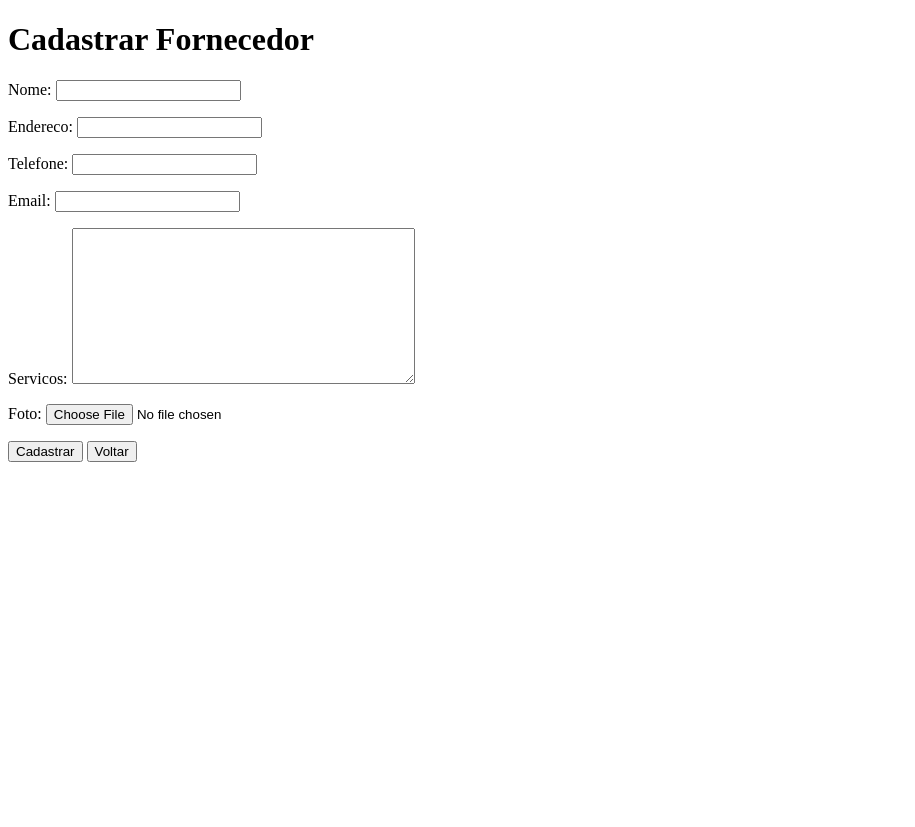
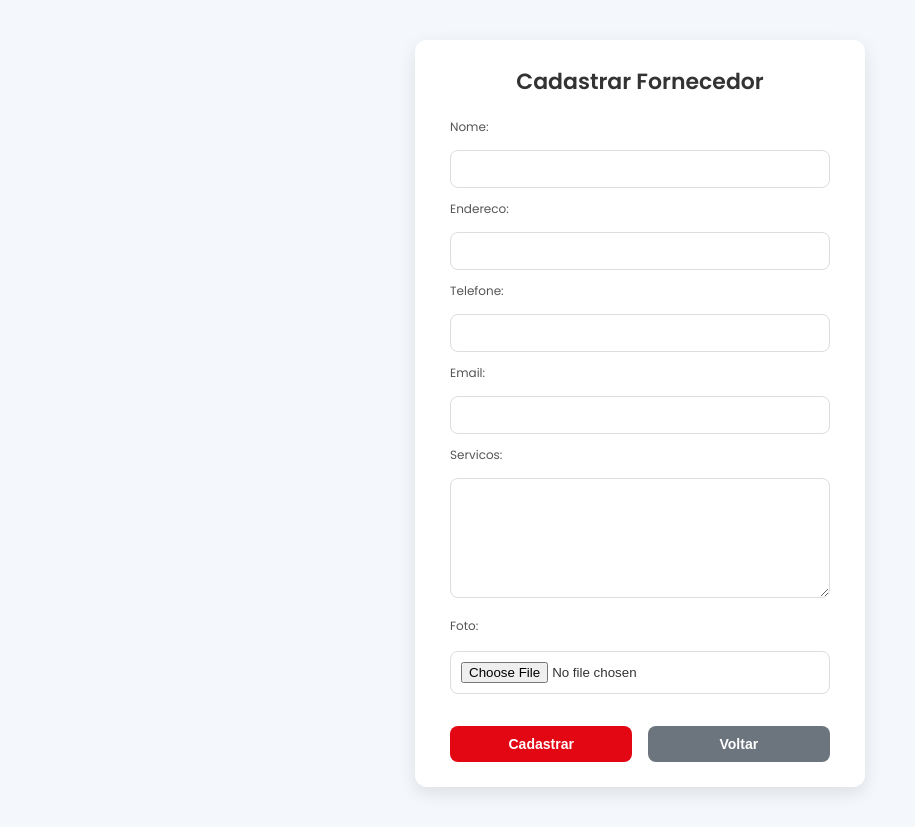
Before and after one commit to TavinScapi/stockStore, a Django app: page /cadastrar/ in a window 1280 px wide. Shown: the whole page, without its empty margins (0-915 px from the left). Before the commit the page ends 462 px from the top, so only its background shows below. Run offline with Django 5.2, Linux system fonts and the light colour scheme; parts of the project's set-up code (start-up, migrations or seed data) failed here and were passed over.

Commit message:
versao final

```diff
--- a/TCC/static/TCC/FORN/FORNCAD/index.css
+++ b/TCC/static/TCC/FORN/FORNCAD/index.css
@@ -1,79 +1,161 @@
-/* Estilos gerais da página */
+/* General Reset */
+* {
+    margin: 0;
+    padding: 0;
+    box-sizing: border-box;
+}
+
+/* Body and Fonts */
 body {
     font-family: 'Poppins', sans-serif;
-    background-color: #f4f4f9;
+    background-color: #f4f7fc;
     color: #333;
     display: flex;
     justify-content: center;
     align-items: center;
     min-height: 100vh;
-    margin: 0;
+    padding: 20px;
 }
 
-h1 {
-    text-align: center;
+/* Wrapper for centering the form */
+.form-wrapper {
+    width: 100%;
+    display: flex;
+    justify-content: center;
+    align-items: center;
+    padding: 20px;
+}
+
+/* Form Container */
+.form-container {
+    background-color: #fff;
+    padding: 25px 35px;
+    border-radius: 12px;
+    box-shadow: 0 6px 18px rgba(0, 0, 0, 0.1);
+    width: 100%;
+    max-width: 450px; /* Compact form */
+}
+
+/* Form Title */
+.form-title {
+    font-size: 22px;
     font-weight: 600;
     color: #333;
     margin-bottom: 20px;
+    text-align: center;
 }
 
-/* Estilos para o formulário */
-form {
-    background-color: white;
-    padding: 30px;
-    border-radius: 8px;
-    box-shadow: 0 4px 10px rgba(0, 0, 0, 0.1);
-    max-width: 400px;
-    width: 100%;
-    margin: 20px;
+/* Form Group */
+.form-group {
+    margin-bottom: 18px;
 }
 
-/* Estilos para os campos do formulário */
-form label {
-    font-size: 0.9rem;
-    font-weight: 500;
-    color: #555;
+/* Form Fields */
+input[type="text"], input[type="email"], input[type="tel"], textarea, select {
+    width: 100%;
+    padding: 10px;
+    font-size: 14px;
+    border: 1px solid #ddd;
+    border-radius: 8px;
+    margin-top: 8px;
+    box-sizing: border-box;
+    transition: border-color 0.3s ease;
 }
 
-form input[type="text"],
-form input[type="email"],
-form input[type="file"],
-form textarea,
-form select {
-    width: 100%;
-    padding: 10px;
-    margin: 8px 0 15px;
-    border: 1px solid #ddd;
-    border-radius: 4px;
-    font-size: 0.95rem;
+/* Focus and Hover Effects */
+input[type="text"]:focus, input[type="email"]:focus, input[type="tel"]:focus, textarea:focus, select:focus {
+    border-color: #007bff;
+    outline: none;
 }
 
-form input[type="file"] {
-    padding: 5px;
-    font-size: 0.9rem;
+input[type="file"] {
+    padding: 10px;
+    border-radius: 8px;
+    border: 1px solid #ddd;
+    margin-top: 10px;
+    width: 100%;
 }
 
-/* Botão de envio */
-form button[type="submit"] {
-    width: 100%;
-    padding: 12px;
+textarea {
+    resize: vertical;
+    height: 120px; /* Reduced height for compactness */
+    margin-top: 8px;
+}
+
+/* Buttons */
+.form-buttons {
+    display: flex;
+    justify-content: space-between;
+    gap: 12px;
+    margin-top: 20px;
+}
+
+button {
+    padding: 10px 20px;
+    font-size: 14px;
+    font-weight: 600;
+    border-radius: 8px;
+    cursor: pointer;
+    transition: background-color 0.3s ease, transform 0.3s ease;
     border: none;
-    border-radius: 5px;
+    outline: none;
+}
+
+.btn-submit {
     background-color: #E30613;
     color: white;
-    font-size: 1rem;
-    font-weight: 600;
-    cursor: pointer;
-    transition: background-color 0.3s;
+    width: 48%; /* Adjusted width for compact buttons */
 }
 
-form button[type="submit"]:hover {
-    background-color: #b20410;
+.btn-submit:hover {
+    background-color: #761e24;
+    transform: translateY(-2px);
 }
 
-/* Estilo para mensagens de erro */
-form .error {
-    color: #E30613;
-    font-size: 0.85rem;
-    margin-top: -10px;
+.btn-back {
+    background-color: #6c757d;
+    color: white;
+    width: 48%;
 }
+
+.btn-back:hover {
+    background-color: #5a6268;
+    transform: translateY(-2px);
+}
+
+/* Additional Styling */
+label {
+    font-size: 12px;
+    color: #555;
+    margin-bottom: 6px;
+    display: block;
+}
+
+input, textarea, select {
+    margin-bottom: 12px;
+}
+
+form .form-group:last-child {
+    margin-bottom: 0;
+}
+
+/* Responsive Design */
+@media (max-width: 768px) {
+    .form-container {
+        padding: 20px;
+        max-width: 100%;
+    }
+
+    .form-buttons {
+        flex-direction: column;
+        gap: 10px;
+    }
+
+    .form-buttons button {
+        width: 100%;
+    }
+
+    .btn-submit, .btn-back {
+        width: 100%;
+    }
+}
--- a/TCC/templates/TCC/FORN/CADASTRARFORN/index.html
+++ b/TCC/templates/TCC/FORN/CADASTRARFORN/index.html
@@ -7,20 +7,28 @@
     <meta name="description" content="Gerencie seu almoxarifado de forma eficiente com o nosso sistema de estoque. Controle de inventário, produtos e relatórios.">
     <meta name="keywords" content="estoque, almoxarifado, controle, inventário, gestão de estoque, produtos">
     {% load static %}
+    <link rel="stylesheet" type="text/css" href="{% static 'TCC/FORN/FORNCAD/index.css' %}">
     <link rel="icon" type="image/png" href="{% static 'TCC/images/INCON-LOGO.png' %}" sizes="32x32">
     <link href="https://unpkg.com/boxicons@2.1.4/css/boxicons.min.css" rel="stylesheet">
     <link rel="stylesheet" href="https://cdn.jsdelivr.net/npm/swiper@11/swiper-bundle.min.css" />
-    <link rel="icon" type="image/png" href="{% static 'TCC/images/INCON-LOGO.png' %}" sizes="32x32">
     <link href="https://fonts.googleapis.com/css2?family=Poppins:wght@300;400;500;600;700&display=swap" rel="stylesheet">
     <link href="https://cdnjs.cloudflare.com/ajax/libs/font-awesome/6.0.0-beta3/css/all.min.css" rel="stylesheet">
 </head>
 <body>
-    <h1>Cadastrar Fornecedor</h1>
-    <form method="post" enctype="multipart/form-data">
-        {% csrf_token %}
-        {{ form.as_p }}
-        <button type="submit">Cadastrar</button>
-        <button onclick="window.history.back()">Voltar</button>
-    </form>
+    <div class="form-wrapper">
+        <div class="form-container">
+            <h1 class="form-title">Cadastrar Fornecedor</h1>
+            <form method="post" enctype="multipart/form-data">
+                {% csrf_token %}
+                <div class="form-group">
+                    {{ form.as_p }}
+                </div>
+                <div class="form-buttons">
+                    <button type="submit" class="btn-submit">Cadastrar</button>
+                    <button type="button" onclick="window.history.back()" class="btn-back">Voltar</button>
+                </div>
+            </form>
+        </div>
+    </div>
 </body>
 </html>
--- a/TCC/templates/TCC/FORN/index.html
+++ b/TCC/templates/TCC/FORN/index.html
@@ -5,7 +5,7 @@
     <link rel="stylesheet" type="text/css" href="{% static 'TCC/FORN/index.css' %}">
     <meta charset="UTF-8">
     <meta name="viewport" content="width=device-width, initial-scale=1.0">
-    <title>TOCK.STORE</title>
+    <title>STOCK.STORE</title>
         <link href="https://unpkg.com/boxicons@2.1.4/css/boxicons.min.css" rel="stylesheet">
     <link href="https://unpkg.com/boxicons@2.1.4/css/boxicons.min.css" rel="stylesheet">
     <link rel="stylesheet" href="https://cdn.jsdelivr.net/npm/swiper@11/swiper-bundle.min.css" />
--- a/TCC/templates/TCC/PERFIL/ADM/index.html
+++ b/TCC/templates/TCC/PERFIL/ADM/index.html
@@ -6,7 +6,6 @@
     <meta name="viewport" content="width=device-width, initial-scale=1.0">
     <title>STOCK.STORE</title>
         {% load static %}
-    <link rel="icon" type="image/png" href="{% static 'TCC/images/INCON-LOGO.png' %}" sizes="32x32">
 
     <link rel="stylesheet" href="{% static 'css/perfil.css' %}">
     <link href="https://cdnjs.cloudflare.com/ajax/libs/font-awesome/6.0.0-beta3/css/all.min.css" rel="stylesheet">
--- a/TCC/templates/TCC/PERFIL/index.html
+++ b/TCC/templates/TCC/PERFIL/index.html
@@ -4,8 +4,9 @@
     <meta charset="UTF-8">
     <meta name="viewport" content="width=device-width, initial-scale=1.0">
     <title>STOCK.STORE</title>
-        <link rel="icon" type="image/png" href="{% static 'TCC/images/INCON-LOGO.png' %}" sizes="32x32">
     {% load static %}
+            <link rel="icon" type="image/png" href="{% static 'TCC/images/INCON-LOGO.png' %}" sizes="32x32">
+
     <link rel="stylesheet" href="{% static 'TCC/PERFIL/index.css' %}"> <!-- Ajuste o caminho do CSS -->
 </head>
 <body>
--- a/TCC/templates/TCC/emails/index.html
+++ b/TCC/templates/TCC/emails/index.html
@@ -72,7 +72,7 @@
             <p><strong>Quantidade atual:</strong> <span class="alerta">{{ produto.quantidade }}</span></p>
             <p><strong>Estoque mínimo esperado:</strong> {{ produto.estoque_minimo }}</p>
             <p>Recomendamos verificar o estoque e providenciar a reposição o mais rápido possível para evitar interrupções.</p>
-            <a href="http://127.0.0.1:8000/lista_produtos/" class="btn">Verificar Estoque</a>
+            <a href="http://10.90.235.182:8004/lista_produtos/" class="btn">Verificar Estoque</a>
         </div>
         <div class="footer">
             <p>Este é um e-mail automático. Por favor, não responda.</p>
```
Also changed, not shown: fornecedores/Captura_de_tela_2024-09-03_113347.png (added), photos/Captura_de_tela_2024-09-03_113347.png (added), 1 other file.
